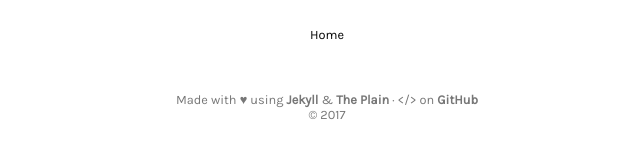
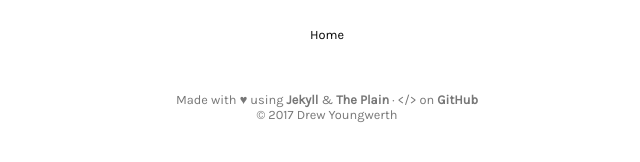
Before and after one commit to drew-y/blog, a Jekyll site: the page built from about.md, in a window 1280 px wide. Shown: the part 565-727 px from the top of the page, without its empty margins (313-953 px from the left). Built offline with Jekyll 4.4.1, drawn with Linux system fonts in a browser that asks for light colours; part of the change alters nothing that is shown.

Commit message:
Update _config.yml

```diff
--- a/_config.yml
+++ b/_config.yml
@@ -1,3 +1,52 @@
-name: My Blog
-markdown: kramdown
-highlighter: rouge
+# Site Info
+title:              "YADB"
+description:        "Yet another developer blog. A public development journal."
+
+# Author Info
+author_name:        "Drew Youngwerth"
+author_email:       drew.youngwerth@versabuilt.com
+author_gravatar:    c3137853ba46521a3681ce3d9e712384 # Gravatar md5 hash
+twitter_username:   DYoungwerth
+github_username:    drew-y # GitHub username
+
+# Site Settings
+baseurl:            "" # Base URL must end WITHOUT a slash, default: ""
+permalink:          /notes/:title # Post permalink
+timezone:           America/Boise # https://en.wikipedia.org/wiki/List_of_tz_database_time_zones
+mathjax:            false  # enables support for mathjax - set to false to disable
+
+# Site Build
+highlighter:        rouge
+#markdown:           redcarpet
+#redcarpet:
+#    extensions:     ["no_intra_emphasis", "fenced_code_blocks", "autolink", "tables", "with_toc_data", "highlight", "footnotes"]
+markdown:           kramdown
+kramdown:
+    input:          GFM
+sass:
+    style:          :compressed
+
+# Other Params
+include:            [ "robots.txt" ]
+exclude:            [ "LICENSE", "README.md", "CNAME", "vendor", "Gemfile" ]
+gems:
+  - jekyll-sitemap
+
+
+
+defaults:
+  -
+    scope:
+      path:         ""
+    values:
+      layout:       "null"
+  -
+    scope:
+      type:         "pages"
+    values:
+      layout:       "page"
+  -
+    scope:
+      type:         "posts"
+    values:
+      layout:       "post"
```
